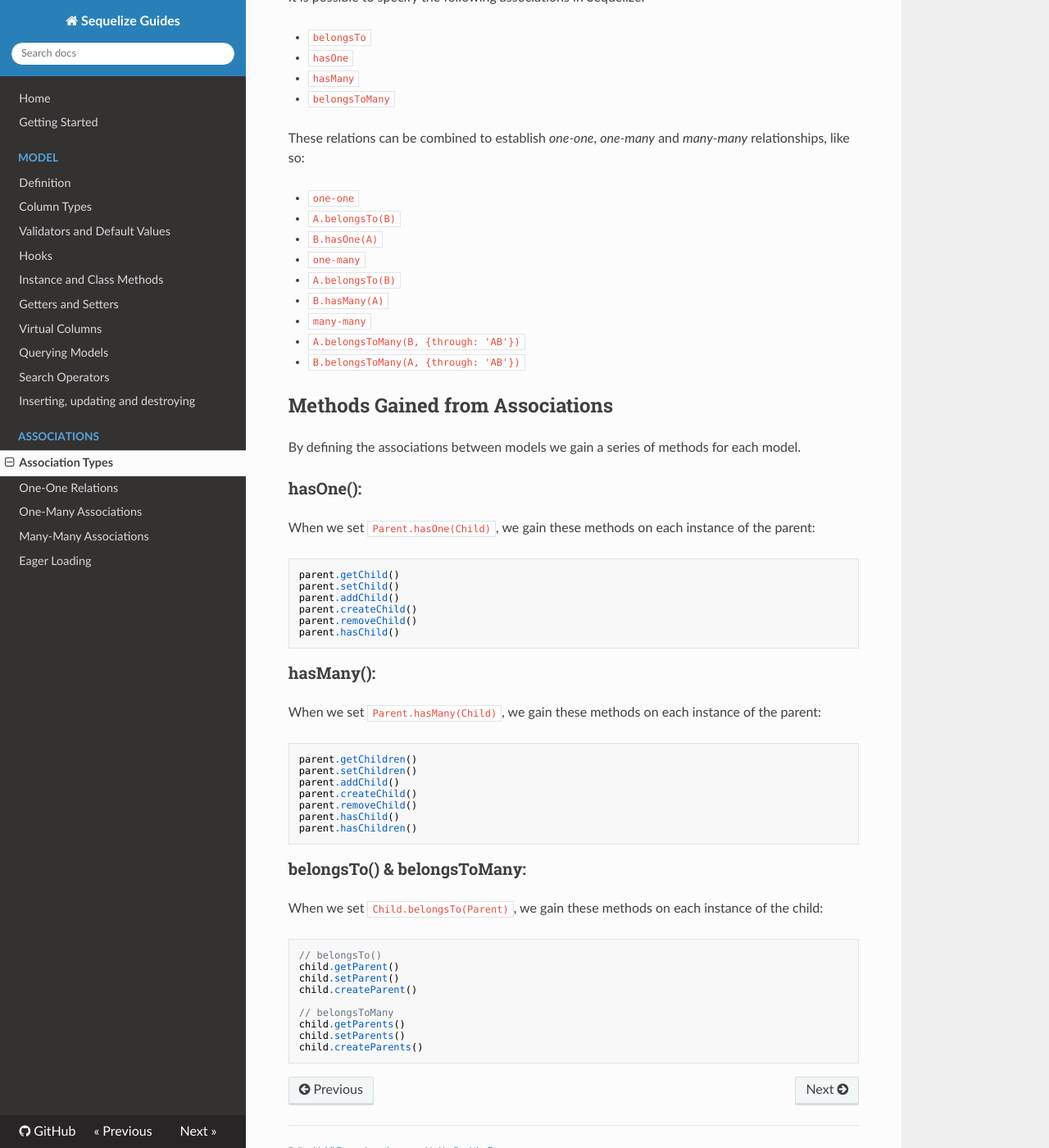
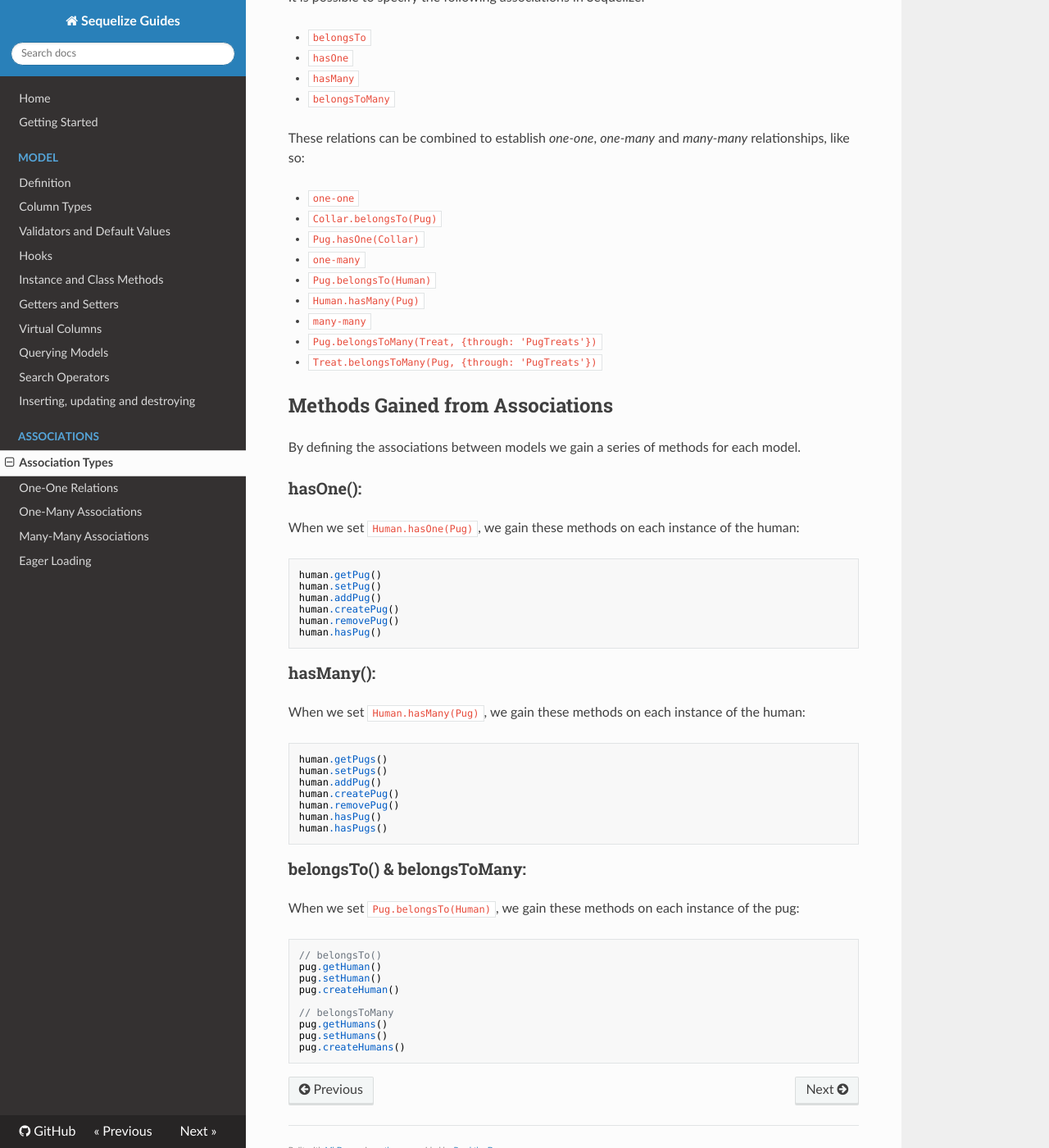
Before and after one commit to FullstackAcademy/SequelizeGuides, an MkDocs documentation site: the page built from docs/association-types.md, in a window 1280 px wide and 1400 px high, scrolled down 482 px. Shown: the whole window at 82% size. Built offline with MkDocs 1.6.1, drawn with Linux system fonts in a browser that asks for light colours; nearby versions of some CDN libraries; old or Windows-style settings are respelled for this version of MkDocs.

Commit message:
pugified associations

````diff
--- a/docs/association-types.md
+++ b/docs/association-types.md
@@ -18,16 +18,16 @@ It is possible to specify the following associations in Sequelize:
 These relations can be combined to establish *one-one*, *one-many* and *many-many* relationships, like so:
 
 * `one-one`
-  * `A.belongsTo(B)`
-  * `B.hasOne(A)`
+  * `Collar.belongsTo(Pug)`
+  * `Pug.hasOne(Collar)`
 
 * `one-many`
-  * `A.belongsTo(B)`
-  * `B.hasMany(A)`
+  * `Pug.belongsTo(Human)`
+  * `Human.hasMany(Pug)`
 
 * `many-many`
-  * `A.belongsToMany(B, {through: 'AB'})`
-  * `B.belongsToMany(A, {through: 'AB'})`
+  * `Pug.belongsToMany(Treat, {through: 'PugTreats'})`
+  * `Treat.belongsToMany(Pug, {through: 'PugTreats'})`
 
 ## Methods Gained from Associations
 
@@ -35,41 +35,41 @@ By defining the associations between models we gain a series of methods for each
 
 ### hasOne():
 
-When we set `Parent.hasOne(Child)`, we gain these methods on each instance of the parent:
+When we set `Human.hasOne(Pug)`, we gain these methods on each instance of the human:
 
 ```
-parent.getChild()
-parent.setChild()
-parent.addChild()
-parent.createChild()
-parent.removeChild()
-parent.hasChild()
+human.getPug()
+human.setPug()
+human.addPug()
+human.createPug()
+human.removePug()
+human.hasPug()
 ```
 
 ### hasMany():
 
-When we set `Parent.hasMany(Child)`, we gain these methods on each instance of the parent:
+When we set `Human.hasMany(Pug)`, we gain these methods on each instance of the human:
 ```
-parent.getChildren()
-parent.setChildren()
-parent.addChild()
-parent.createChild()
-parent.removeChild()
-parent.hasChild()
-parent.hasChildren()
+human.getPugs()
+human.setPugs()
+human.addPug()
+human.createPug()
+human.removePug()
+human.hasPug()
+human.hasPugs()
 ```
 
 ### belongsTo() & belongsToMany:
 
-When we set `Child.belongsTo(Parent)`, we gain these methods on each instance of the child:
+When we set `Pug.belongsTo(Human)`, we gain these methods on each instance of the pug:
 ```
 // belongsTo()
-child.getParent()
-child.setParent()
-child.createParent()
+pug.getHuman()
+pug.setHuman()
+pug.createHuman()
 
 // belongsToMany
-child.getParents()
-child.setParents()
-child.createParents()
+pug.getHumans()
+pug.setHumans()
+pug.createHumans()
 ```
````
